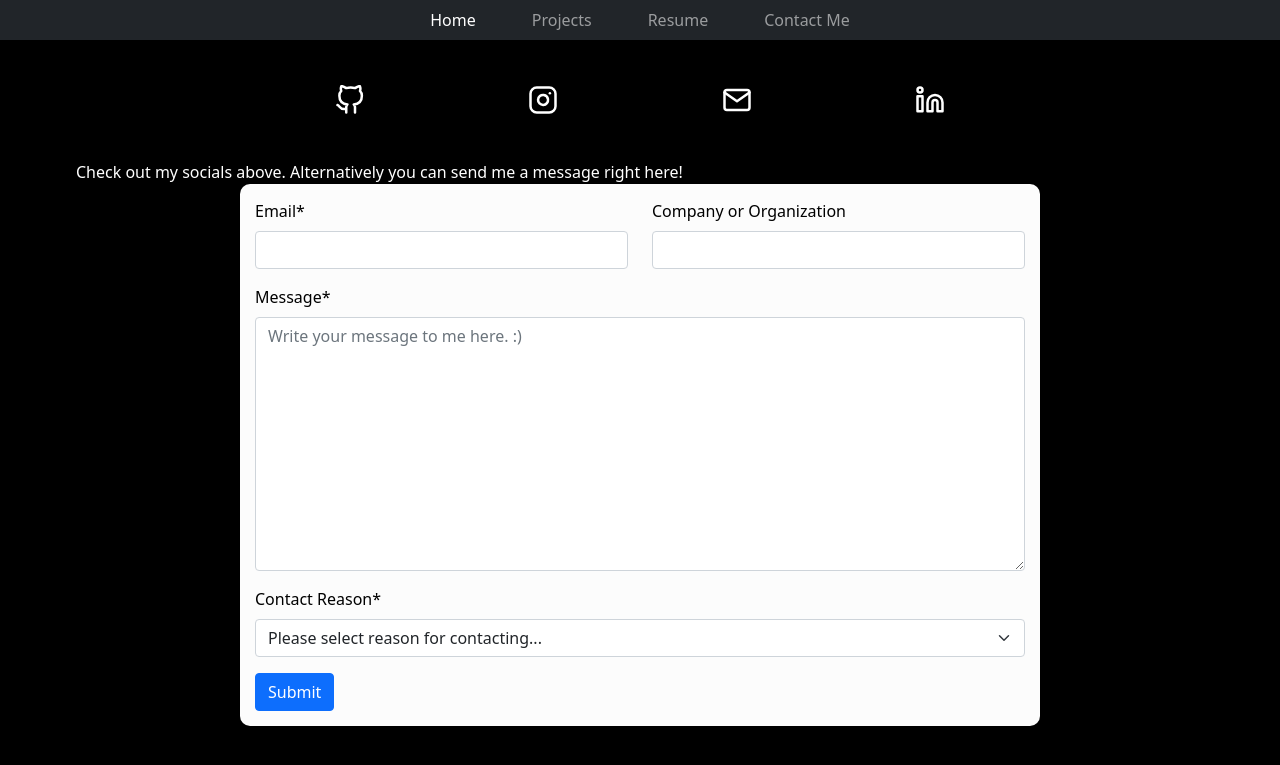
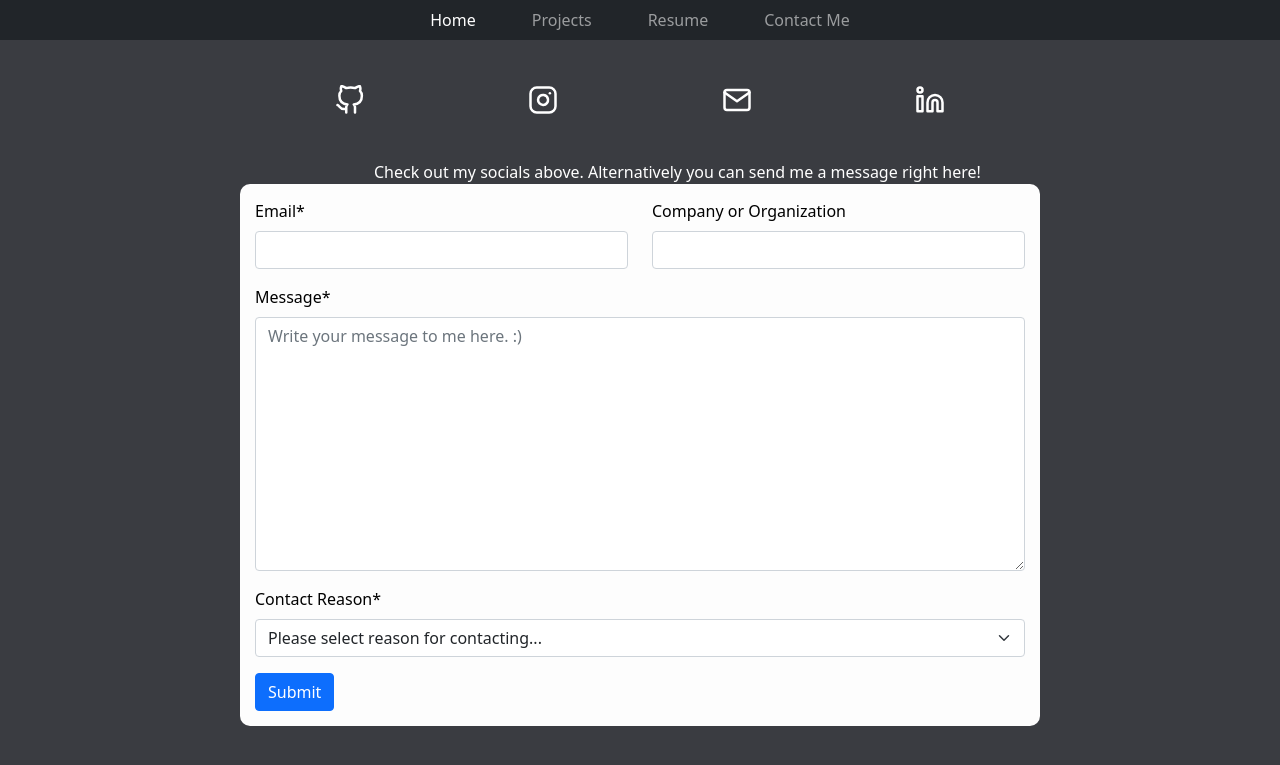
Before and after one commit to Prometheus1400/personal-web-app, a Django app: page /contact/ in a window 1280 px wide. Shown: the top 765 px of the page. Run offline with Django 4.2, Linux system fonts and the light colour scheme; some libraries are stand-ins or nearby versions.

Commit message:
changed background color and added picture

```diff
--- a/homepage/static/homepage/css/style.css
+++ b/homepage/static/homepage/css/style.css
@@ -1,5 +1,6 @@
 body {
-  background-color: black;
+  background-color: rgb(58, 60, 65);
+  /* background-color: #4D5157; */
   color:white;
 }
 
--- a/homepage/templates/homepage/contact.html
+++ b/homepage/templates/homepage/contact.html
@@ -31,10 +31,8 @@
     </div>
 
     <div class="container-fluid">
-        <div class="row justify-content-center">
-            <div style="width:90%;">
+        <div class="row justify-content-center" style="margin-left:5%; margine-right:5%">
                 Check out my socials above. Alternatively you can send me a message right here!
-            </div>
         </div>
     </div>
 
--- a/homepage/templates/homepage/home.html
+++ b/homepage/templates/homepage/home.html
@@ -1,8 +1,10 @@
 {% extends 'homepage/base.html' %}
 {% block content %}
+{% load static %}
 
 <div>
   Home Page
+  <img src="{% static 'homepage/headshot.jpg' %}" style="width:50%;"/>
 </div>
 
 {% endblock content %}
```
Also changed, not shown: homepage/static/homepage/headshot.jpg (added).
